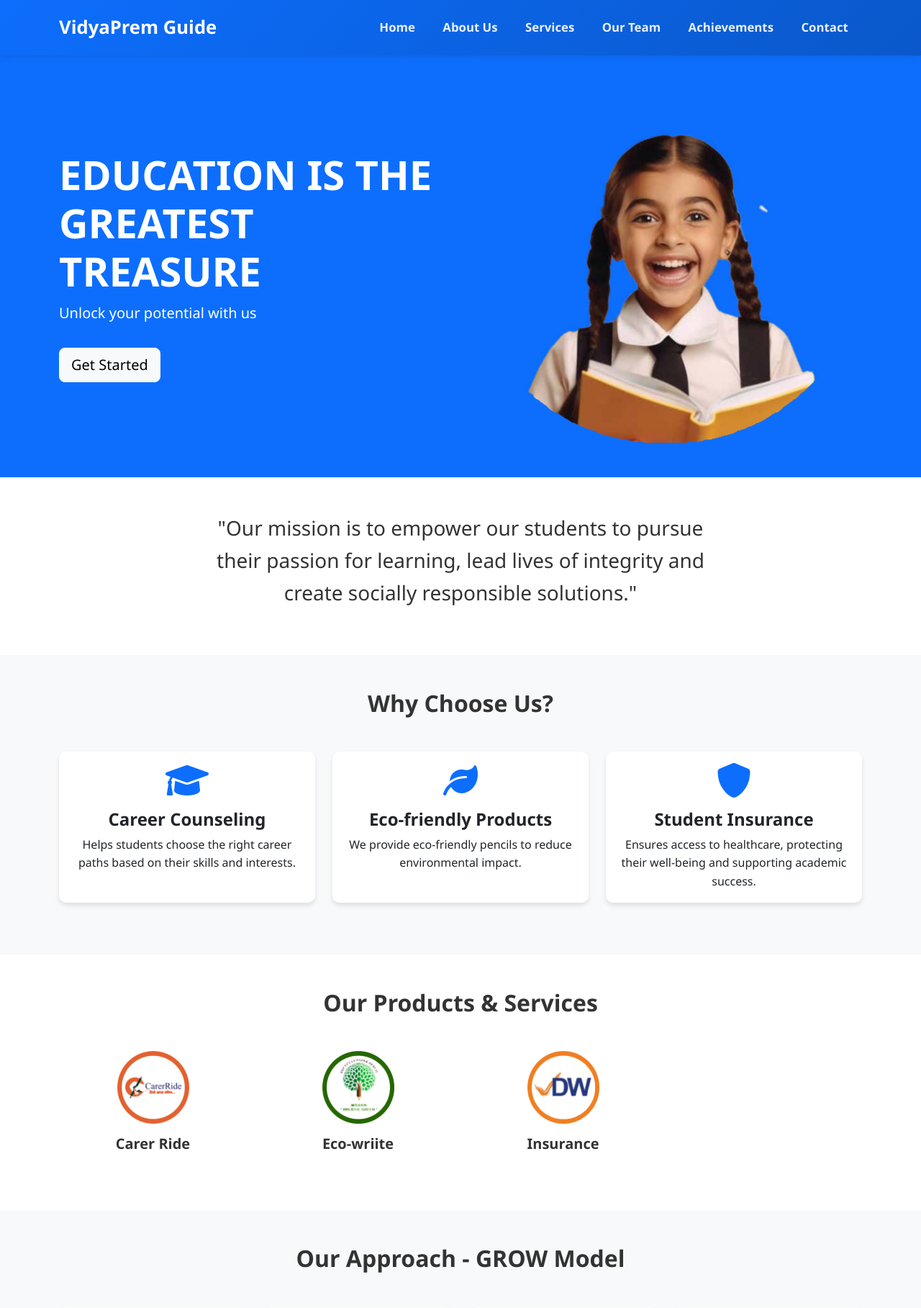
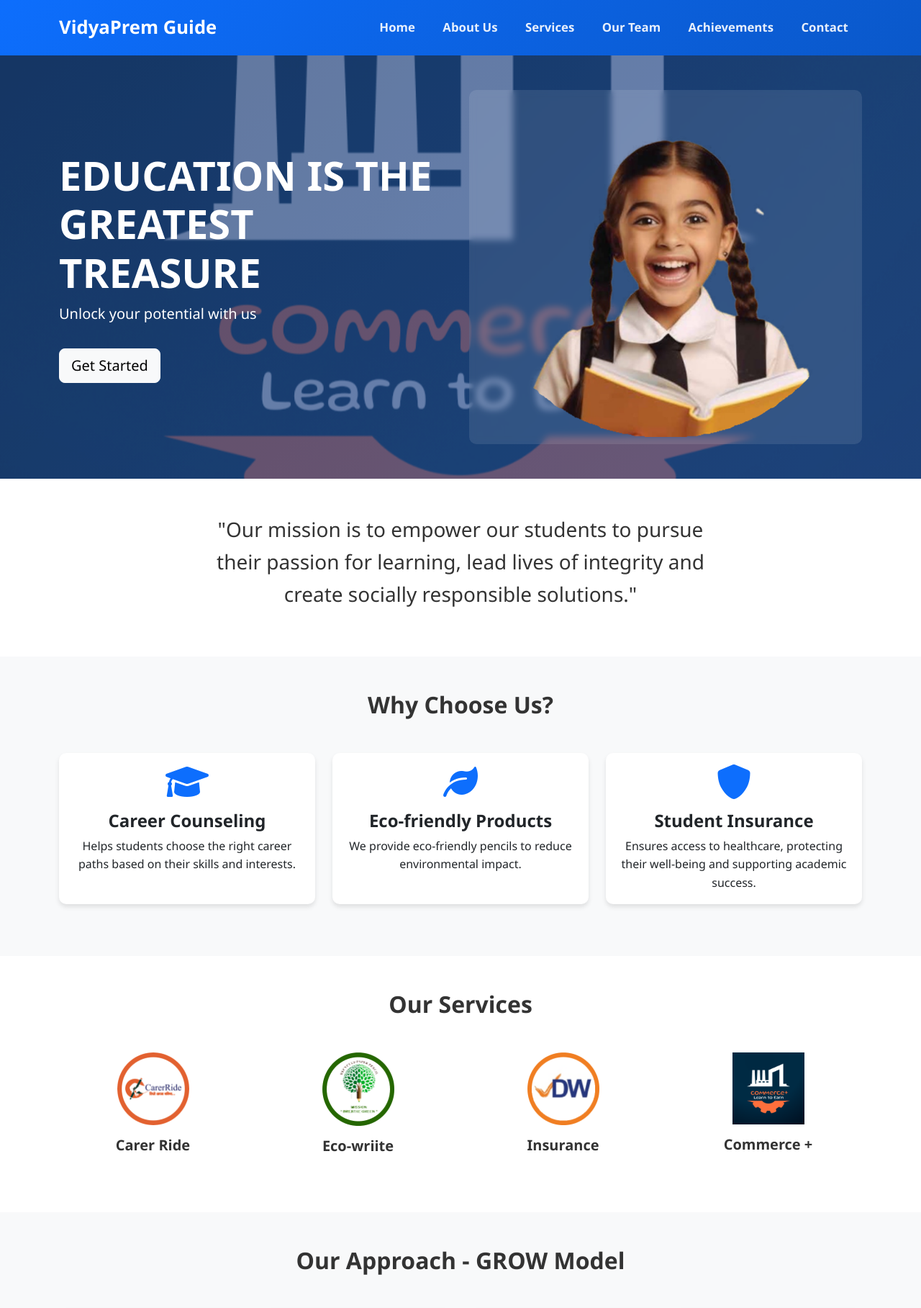
Before and after one commit to chanduluhar/vidyaprem_guide, a Flask app: page / in a window 1280 px wide. Shown: the top 1817 px of the page at 72% size. Run offline with Flask 3, Linux system fonts and the light colour scheme.

Commit message:
Update index.html

```diff
--- a/templates/index.html
+++ b/templates/index.html
@@ -1,9 +1,18 @@
 {% extends "base.html" %}
 
 {% block content %}
-<!-- Hero Section -->
-<section class="hero-section bg-primary text-white py-5">
-    <div class="container">
+<!-- Hero Section with Background Animation -->
+<section class="hero-section text-white py-5" style="position: relative; overflow: hidden;">
+    <!-- Background Animation -->
+    <div class="bg-animation">
+        <div class="bg-slide" style="background-image: url('{{ url_for('static', filename='images/sli1.jpg') }}');"></div>
+        <div class="bg-slide" style="background-image: url('{{ url_for('static', filename='images/com.jpg') }}');"></div>
+        <div class="bg-slide" style="background-image: url('{{ url_for('static', filename='images/sli3.jpg') }}');"></div>
+        <div class="bg-slide" style="background-image: url('{{ url_for('static', filename='images/sli4.jpg') }}');"></div>
+    </div>
+
+    <!-- Content -->
+    <div class="container" style="position: relative; z-index: 2;">
         <div class="row align-items-center">
             <div class="col-lg-6">
                 <h1 class="display-4 fw-bold">EDUCATION IS THE GREATEST TREASURE</h1>
@@ -11,7 +20,9 @@
                 <a href="https://qatnge.on-app.in/app/home?orgCode=qatnge&referrer=utm_source=copy-link&utm_medium=tutor-app-referral" class="btn btn-light btn-lg mt-3">Get Started</a>
             </div>
             <div class="col-lg-6">
-                <img src="{{ url_for('static', filename='images/image_1.png') }}" alt="Education" class="img-fluid">
+                <div class="image-container" style="background: rgba(255,255,255,0.1); backdrop-filter: blur(5px); border-radius: 10px; padding: 10px;">
+                    <img src="{{ url_for('static', filename='images/image_1.png') }}" alt="Education" class="img-fluid">
+                </div>
             </div>
         </div>
     </div>
@@ -69,7 +80,7 @@
 <!-- Our Products -->
 <section class="py-5">
     <div class="container">
-        <h2 class="text-center mb-5">Our Products & Services</h2>
+        <h2 class="text-center mb-5">Our Services</h2>
         <div class="row">
             <div class="col-md-3 col-6 mb-4 text-center">
                 <img src="{{ url_for('static', filename='images/career-ride.png') }}" alt="Carer Ride" class="img-fluid mb-3" style="max-width: 100px;">
@@ -83,18 +94,10 @@
                 <img src="{{ url_for('static', filename='images/insurance.png') }}" alt="Insurance" class="img-fluid mb-3" style="max-width: 100px;">
                 <h5>Insurance</h5>
             </div>
-          <!--  <div class="col-md-3 col-6 mb-4 text-center">
-                <img src="{{ url_for('static', filename='images/career-guidance.png') }}" alt="Career Guidance" class="img-fluid mb-3" style="max-width: 100px;">
-                <h5>Career Guidance</h5>
+             <div class="col-md-3 col-6 mb-4 text-center">
+                <img src="{{ url_for('static', filename='images/com.jpg') }}" alt="Insurance" class="img-fluid mb-3" style="max-width: 100px;">
+                <h5>Commerce +</h5>
             </div>
-            <div class="col-md-3 col-6 mb-4 text-center">
-                <img src="{{ url_for('static', filename='images/pencil.png') }}" alt="Paper waste Pencil" class="img-fluid mb-3" style="max-width: 100px;">
-                <h5>Paper waste Pencil</h5>
-            </div>
-            <div class="col-md-3 col-6 mb-4 text-center">
-                <img src="{{ url_for('static', filename='images/student-insurance.png') }}" alt="Student Insurance" class="img-fluid mb-3" style="max-width: 100px;">
-                <h5>Student Insurance</h5>
-            </div> -->
         </div>
     </div>
 </section>
@@ -147,4 +150,73 @@
         </div>
     </div>
 </section>
+
+<style>
+/* Hero Section Background Animation */
+.hero-section {
+    background: linear-gradient(135deg, #1e3c72 0%, #2a5298 100%);
+}
+
+.bg-animation {
+    position: absolute;
+    top: 0;
+    left: 0;
+    width: 100%;
+    height: 100%;
+    z-index: 1;
+}
+
+.bg-slide {
+    position: absolute;
+    top: 0;
+    left: 0;
+    width: 100%;
+    height: 100%;
+    background-size: cover;
+    background-position: center;
+    background-repeat: no-repeat;
+    opacity: 0;
+    animation: bgCycle 16s infinite;
+}
+
+.bg-slide:nth-child(1) {
+    animation-delay: 0s;
+}
+.bg-slide:nth-child(2) {
+    animation-delay: 4s;
+}
+.bg-slide:nth-child(3) {
+    animation-delay: 8s;
+}
+.bg-slide:nth-child(4) {
+    animation-delay: 12s;
+}
+
+@keyframes bgCycle {
+    0% {
+        opacity: 0;
+        transform: scale(1.1);
+    }
+    10% {
+        opacity: 0.3;
+        transform: scale(1);
+    }
+    20% {
+        opacity: 0.3;
+    }
+    25% {
+        opacity: 0;
+        transform: scale(1.1);
+    }
+    100% {
+        opacity: 0;
+    }
+}
+
+/* Ensure content stays above animation */
+.hero-section .container {
+    position: relative;
+    z-index: 2;
+}
+</style>
 {% endblock %}
```
